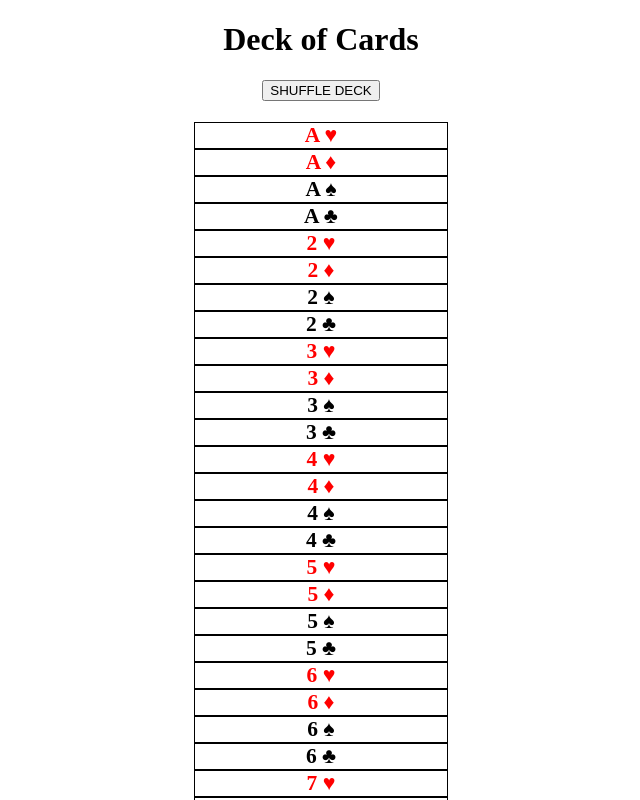
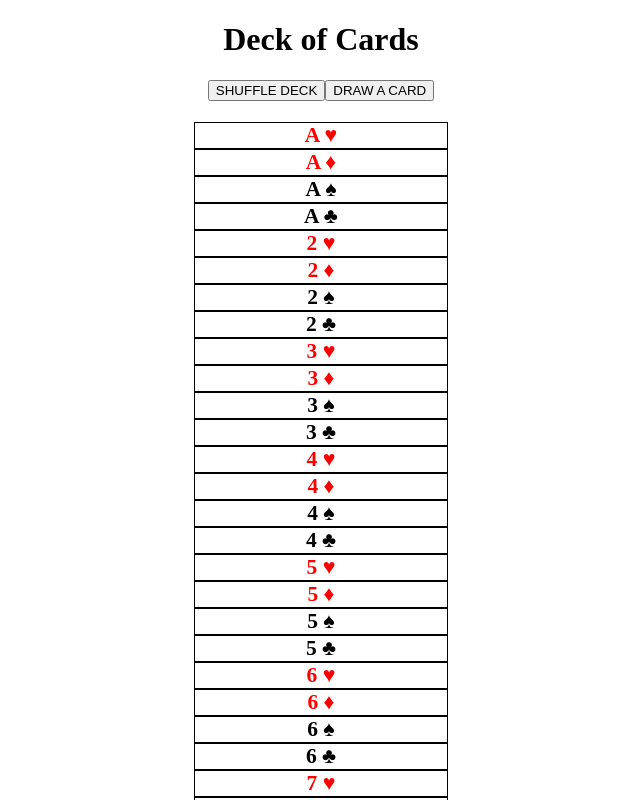
Before and after one commit to ytm127/dynamo, a React (Create React App) app: page / in a window 1280 px wide. Shown: the top 800 px of the page, without its empty margins (319-959 px from the left). Built offline with nearby package versions, Linux system fonts and the light colour scheme.

Commit message:
can now pop a card off from the deck and re-set deck state

```diff
--- a/src/components/Deck.js
+++ b/src/components/Deck.js
@@ -1,5 +1,5 @@
 import React, { Component } from 'react';
-import { helloHelper, makeDeck, shuffle } from './helpers'
+import { helloHelper, makeDeck, shuffle, drawFromDeck, getPopped } from './helpers'
 import Card from './Card';
 
 class Deck extends React.Component {
@@ -17,6 +17,8 @@ class Deck extends React.Component {
         return (
             <div>
                 <button onClick={() => this.setState({ cards: shuffle() })}>SHUFFLE DECK</button>
+                <button onClick={() => { this.setState({ cards: drawFromDeck() }) }}>DRAW A CARD</button>
+                {/* <h3>{getPopped()}</h3> */}
                 <h1><Card cards={this.state.cards} /></h1>
             </div>
         );
--- a/src/components/helpers.js
+++ b/src/components/helpers.js
@@ -8,6 +8,7 @@ export const helloHelper = () => {
 const values = ['A', '2', '3', '4', '5', '6', '7', '8', '9', '10', 'J', 'Q', 'K'];
 const suits = ['♥', '♦', '♠', '♣'];
 let cards = [];
+let popped = '';
 
 // create this data structure to describe a card
 class Card {
@@ -51,3 +52,15 @@ export const shuffle = () => {
     }
     return (cards)
 }
+
+// draw a card. GET DECK
+export const drawFromDeck = () => {
+    popped = cards.pop();
+    console.log(cards);
+    return cards
+}
+
+// draw a card. GET the popped card
+export const getPopped = () => {
+    console.log(popped);
+}
```
